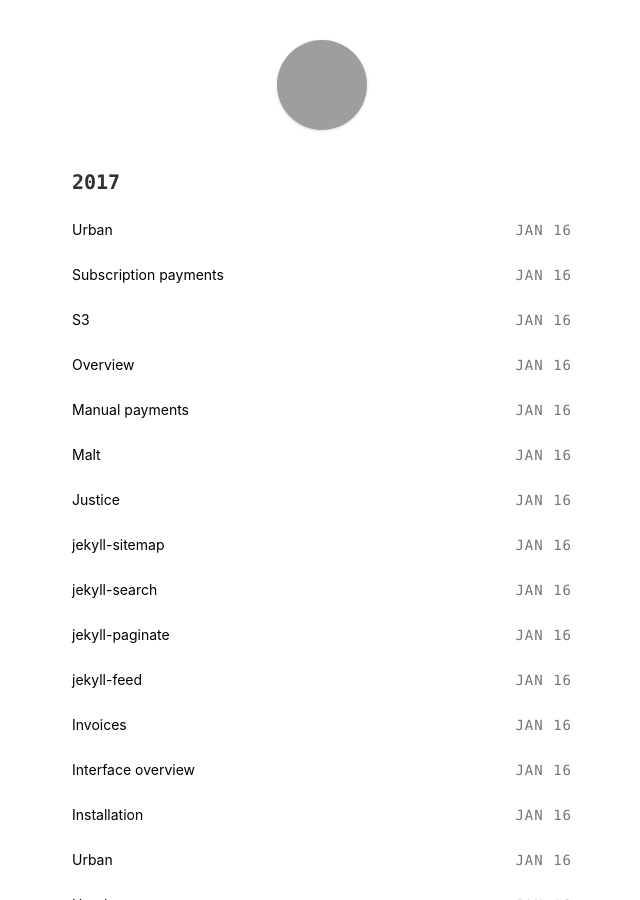
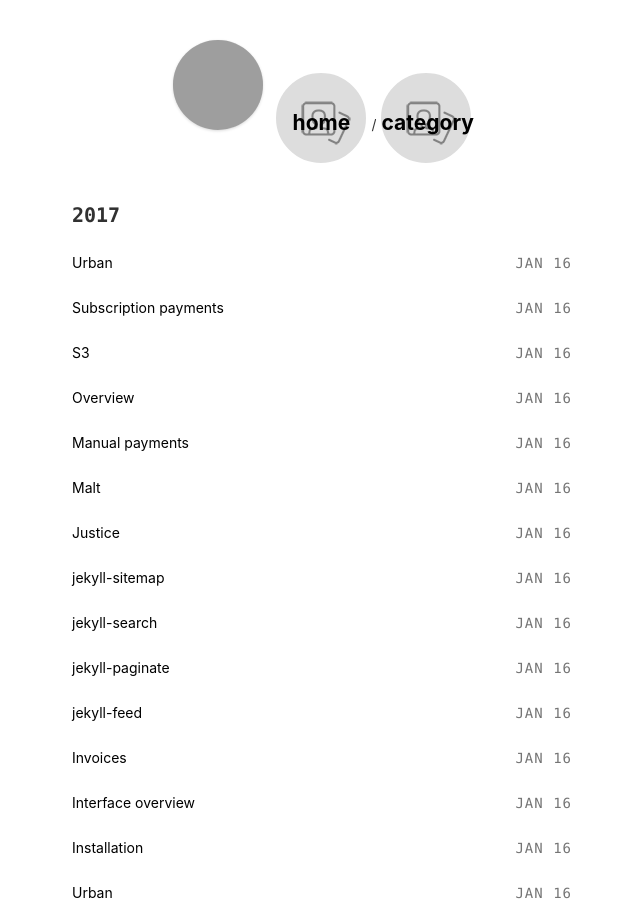
Before and after one commit to gavittho/gavittho.github.io, a Jekyll site: the page built from index.html, in a window 1280 px wide and 900 px high, cut to the strip 0-900 px from the top of the window. Shown: the whole strip, without its empty margins (318-958 px from the left). Built offline with Jekyll 4.4.1, drawn with Linux system fonts in a browser that asks for light colours; grey boxes are pictures that could not be loaded.

Commit message:
Update header.html

```diff
--- a/_includes/header.html
+++ b/_includes/header.html
@@ -12,5 +12,5 @@
 		<img src="{{ site.logo_url }}" class="logo-avatar">
 	</a>
 	<span class="logo-prompt code">{{ prompt }}</span>
-
+	<a href="">home</a>/<a href="">category</a>
 </aside>
```
